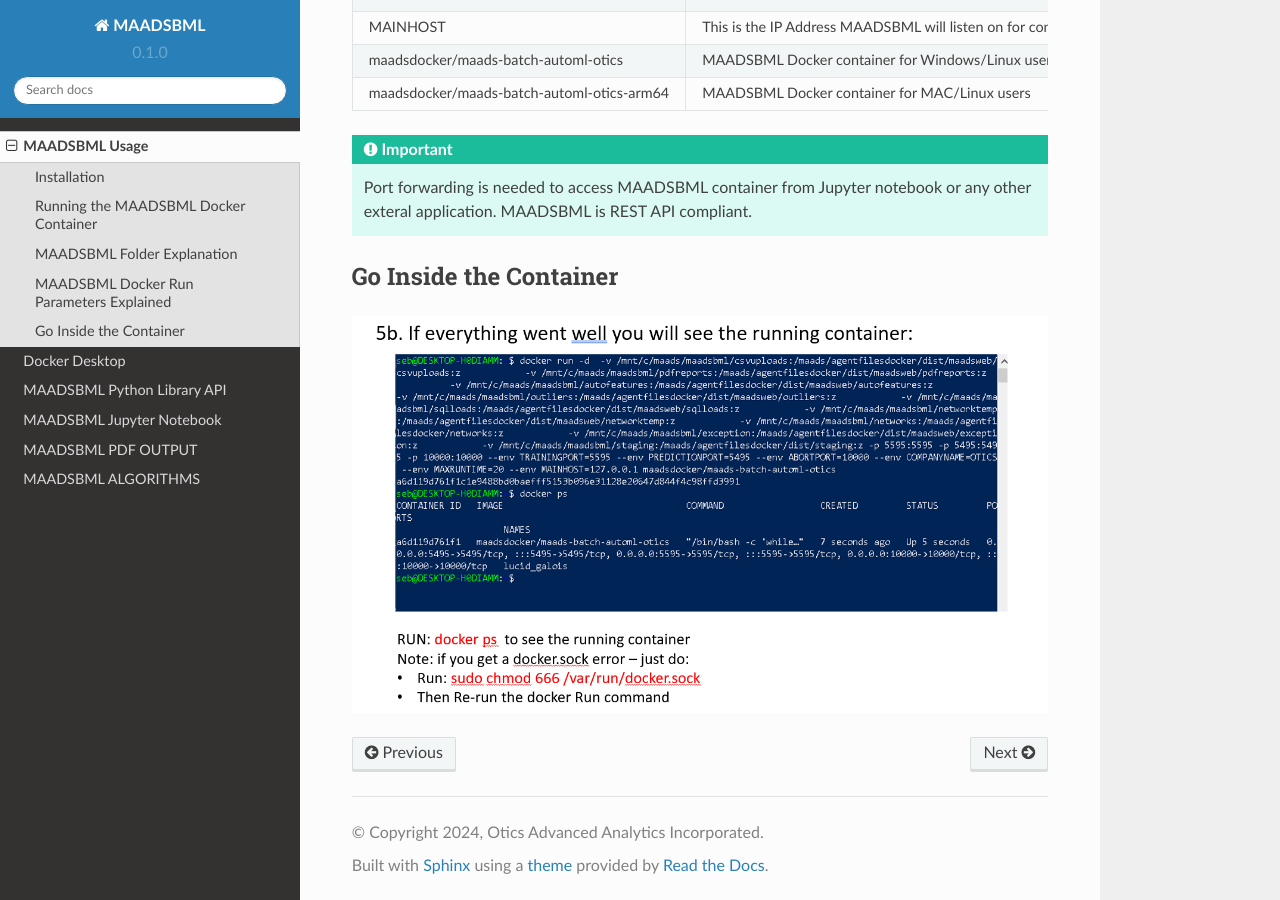
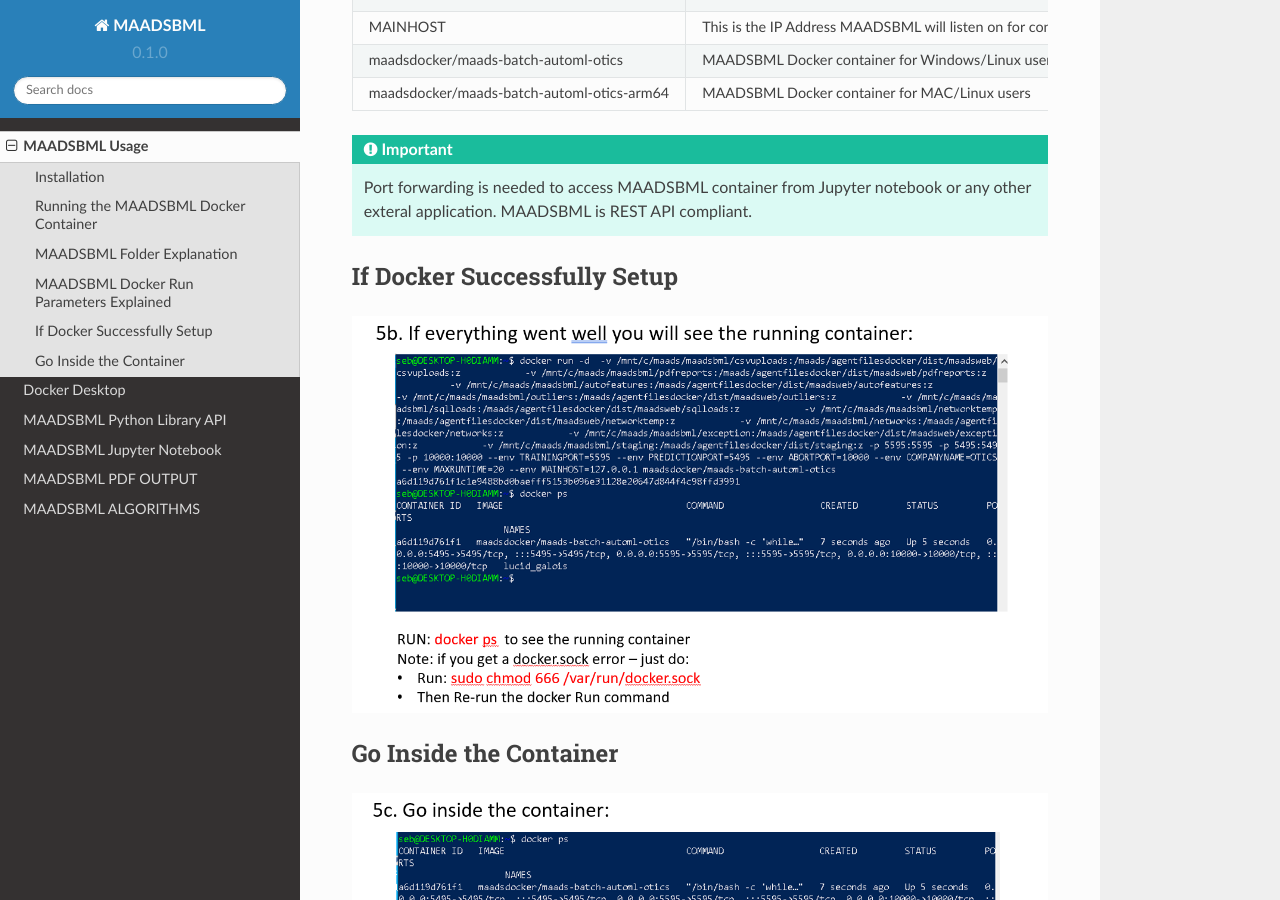
Before and after one commit to smaurice101/maadsbml, a Sphinx documentation site: the page built from docs/source/usage.rst, in a window 1280 px wide and 900 px high, scrolled down 3344 px. Built offline with Sphinx 7.4.7 and the Read the Docs theme 2.0.0, drawn with Linux system fonts in a browser that asks for light colours.

Commit message:
Update usage.rst

```diff
--- a/docs/source/usage.rst
+++ b/docs/source/usage.rst
@@ -186,7 +186,12 @@
 
    Port forwarding is needed to access MAADSBML container from Jupyter notebook or any other exteral application.  MAADSBML is REST API compliant.
 
+If Docker Successfully Setup
+--------------------------
+
+.. figure:: dockerdesktop5.png
+
 Go Inside the Container
 --------------------------
 
-.. figure:: dockerdesktop5.png
+.. figure:: dockerdesktop6.png
```
